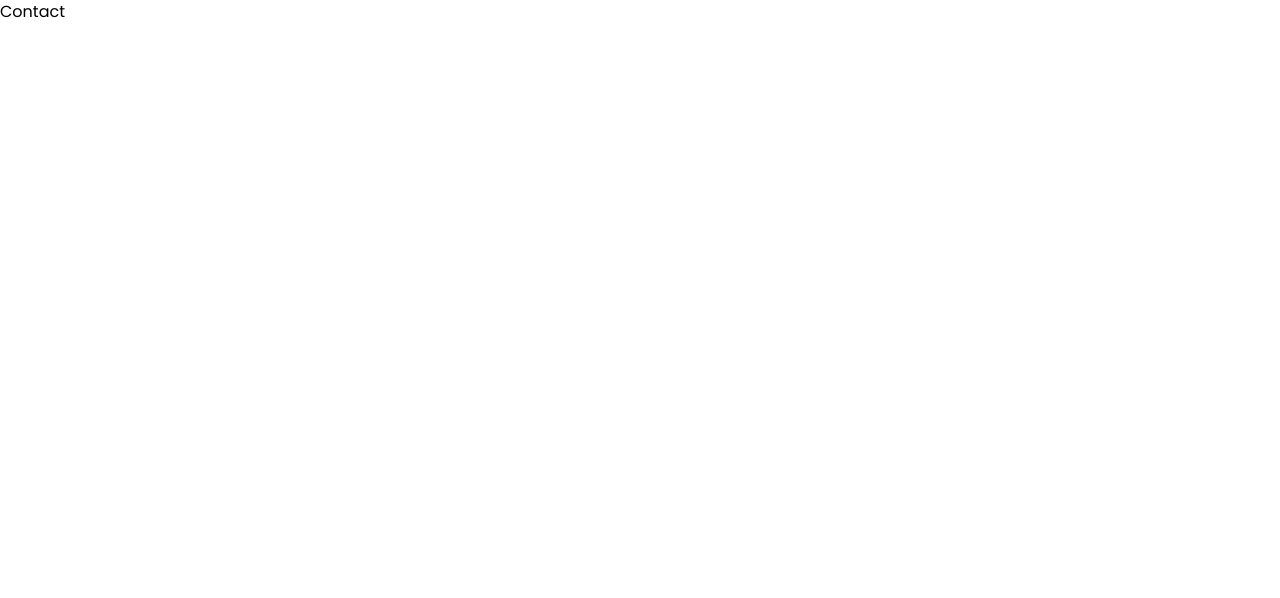
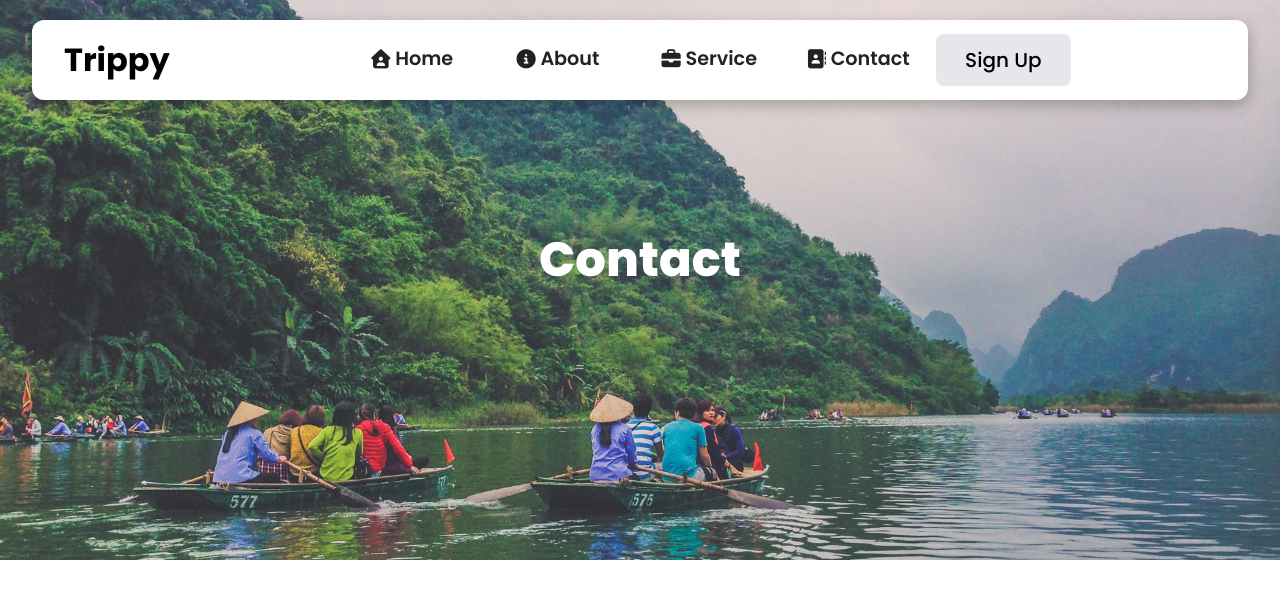
Before and after one commit to CodingWithLaiba/Trippy, a React (Vite) app: page /contact in a window 1280 px wide. Shown: the top 598 px of the page. Built offline with nearby package versions, Linux system fonts and the light colour scheme.

Commit message:
Implement Contact page with Navbar and Hero components

```diff
--- a/src/routes/Contact.jsx
+++ b/src/routes/Contact.jsx
@@ -1,6 +1,12 @@
+import Navbar from "../components/Navbar";
+import heroImage from '../assets/2.jpg'
+import Hero from "../components/Hero";
 
 export default function Contact() {
   return (
-    <div>Contact</div>
+    <>
+    <Navbar/>
+    <Hero cName="w-full h-[70vh] relative" heroImg={heroImage} title="Contact" />
+    </>
   )
 }
```
